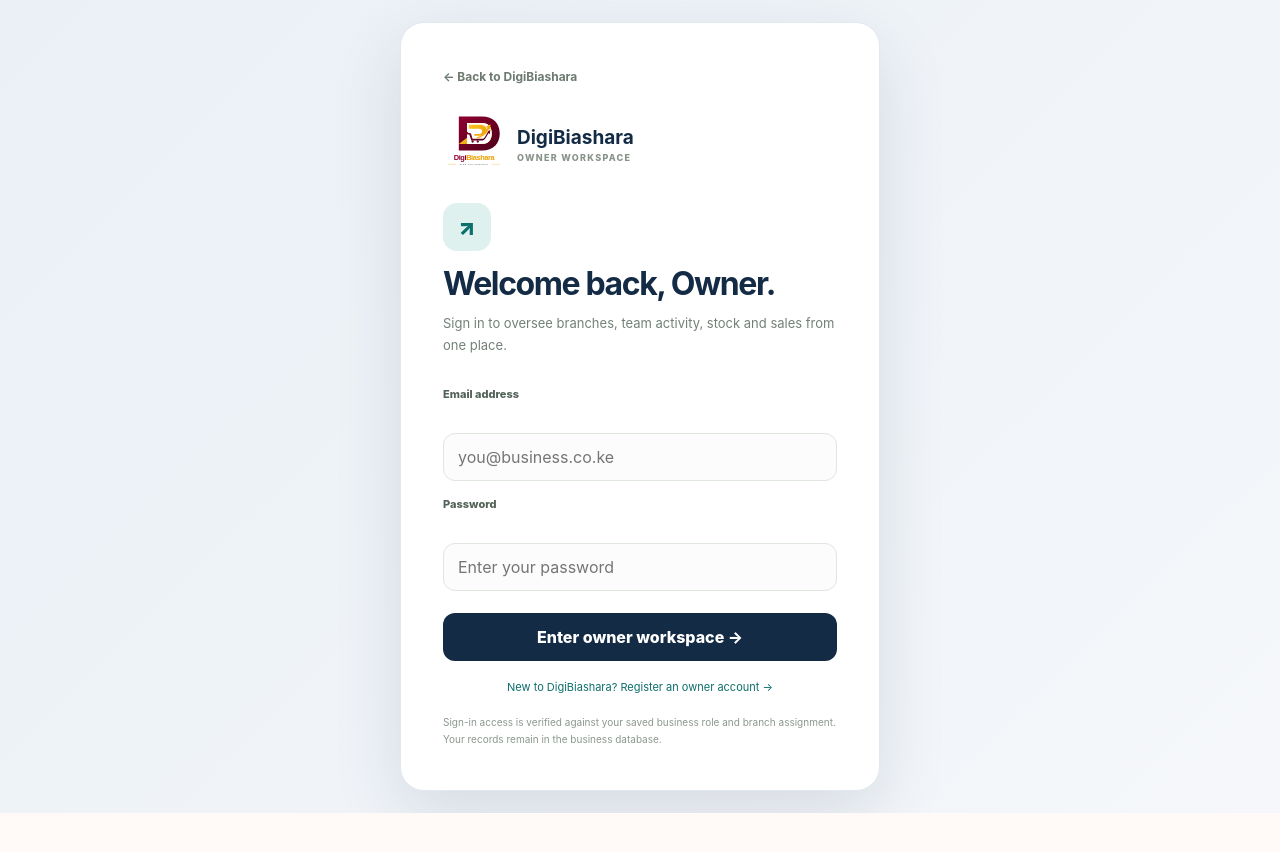
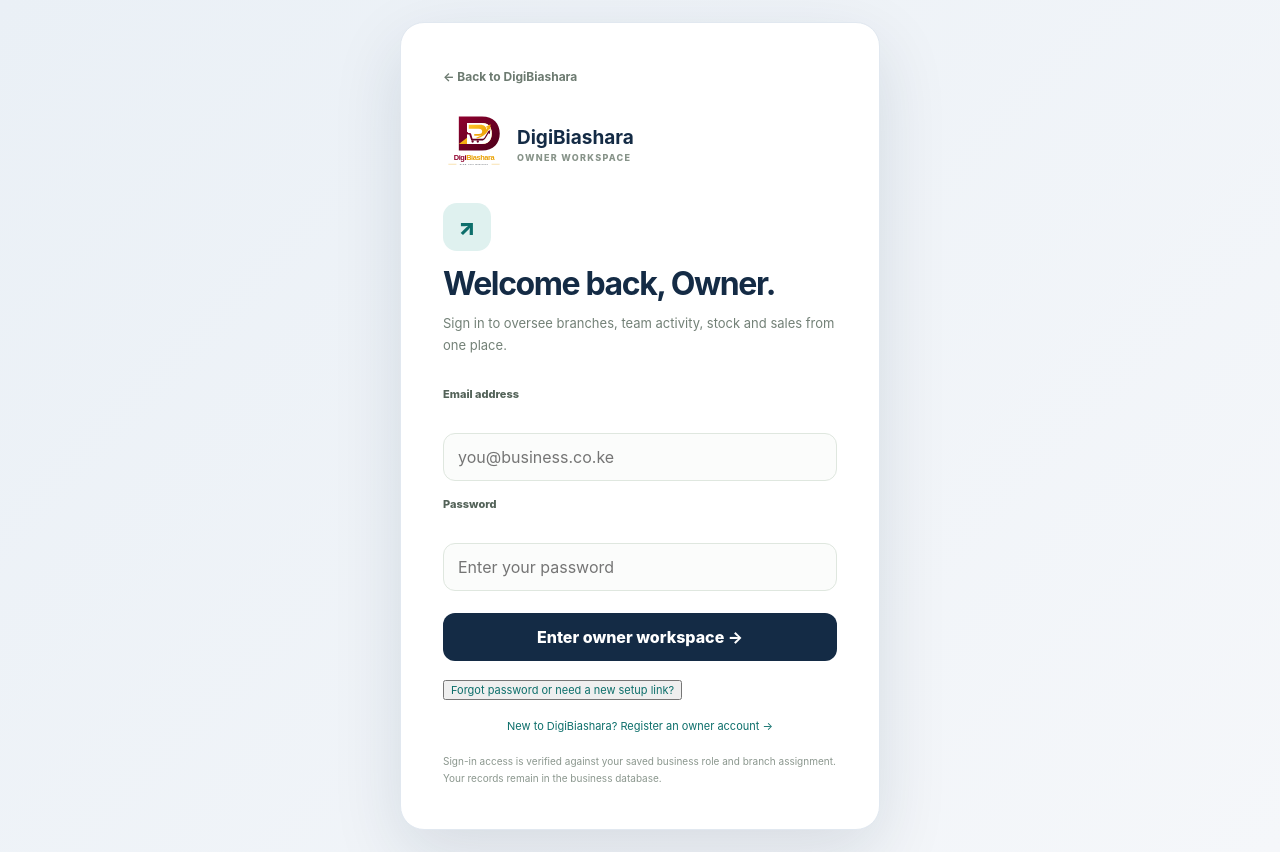
Before and after one commit to ayana79696-cell/digibiashara, a Next.js app: page /owner/login in a window 1280 px wide. Before the commit the page ends 813 px from the top, so only its background shows below. Built offline with nearby package versions, Linux system fonts and the light colour scheme; no server answers.

Commit message:
Add BranchPilot password recovery links for owner and employee sign-in

```diff
--- a/src/components/branchpilot-login.tsx
+++ b/src/components/branchpilot-login.tsx
@@ -14,8 +14,25 @@ export default function DigiBiasharaLogin({ accountType }: { accountType: Accoun
   const [password, setPassword] = useState('');
   const [busy, setBusy] = useState(false);
   const [message, setMessage] = useState('');
+  const [resetBusy, setResetBusy] = useState(false);
   const router = useRouter();
   const owner = accountType === 'owner';
+
+  async function requestPasswordSetup() {
+    const db = supabase();
+    const address = email.trim().toLowerCase();
+    if (!db) { setMessage('Secure password recovery is not configured. Contact your administrator.'); return; }
+    if (!address) { setMessage('Enter your email address first, then request a secure setup link.'); return; }
+    setResetBusy(true);
+    setMessage('');
+    const { error } = await db.auth.resetPasswordForEmail(address, {
+      redirectTo: new URL('/reset-password', window.location.origin).toString(),
+    });
+    setMessage(error
+      ? 'Password setup link could not be sent: ' + error.message
+      : 'If this email has an account, a BranchPilot password setup link has been sent. Check your inbox and spam folder.');
+    setResetBusy(false);
+  }
 
   async function submit(event: FormEvent<HTMLFormElement>) {
     event.preventDefault();
@@ -92,6 +109,9 @@ export default function DigiBiasharaLogin({ accountType }: { accountType: Accoun
         {message && <p className="bp-auth-message" role="alert">{message}</p>}
         <button className="bp-auth-submit" type="submit" disabled={busy}>{busy ? 'Verifying secure access…' : owner ? 'Enter owner workspace →' : 'Enter employee workspace →'}</button>
       </form>
+      <button type="button" className="bp-auth-switch bp-auth-reset-link" onClick={requestPasswordSetup} disabled={resetBusy}>
+        {resetBusy ? 'Sending secure link…' : 'Forgot password or need a new setup link?'}
+      </button>
       {owner
         ? <Link className="bp-auth-switch" href="/owner/register">New to DigiBiashara? Register an owner account →</Link>
         : <Link className="bp-auth-switch" href="/owner/login">Are you the business owner? Owner login →</Link>}
```
